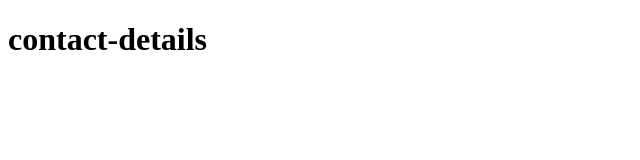
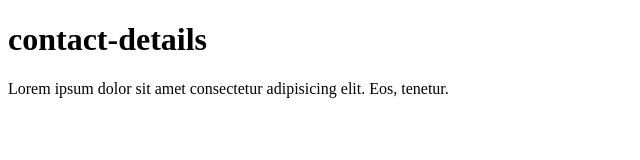
Before and after one commit to drumm004/firest-repo, a plain HTML site: page contact.html in a window 1280 px wide. Shown: the whole page, without its empty margins (0-640 px from the left). Drawn offline with Linux system fonts and the light colour scheme.

Commit message:
added new content

```diff
--- a/contact.html
+++ b/contact.html
@@ -7,5 +7,6 @@
 </head>
 <body>
     <h1>contact-details</h1>
+    <p>Lorem ipsum dolor sit amet consectetur adipisicing elit. Eos, tenetur.</p>
 </body>
 </html>
```
Also changed, not shown: index.html (+1 -1 lines).
